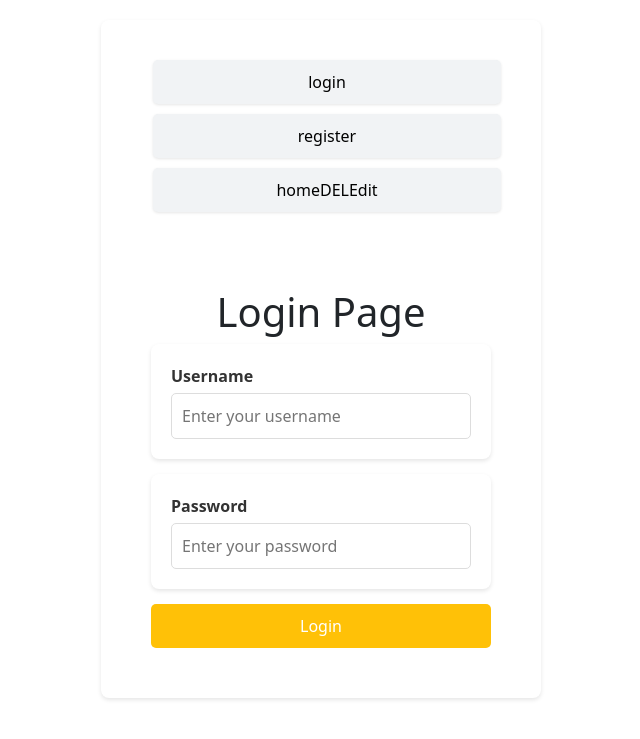
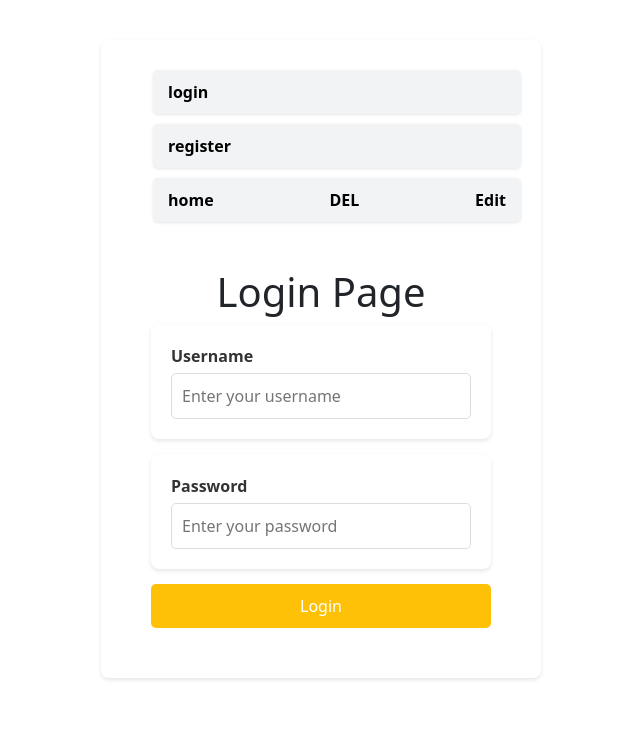
Before and after one commit to topshager/dropnox-django, a React (Vite) app in the folder frontend/: page / in a window 1280 px wide. Shown: the part 201-940 px from the top of the page, without its empty margins (319-959 px from the left). Built offline with nearby package versions, Linux system fonts and the light colour scheme.

Commit message:
update bin.css

```diff
--- a/frontend/src/pages/bin/bin.css
+++ b/frontend/src/pages/bin/bin.css
@@ -0,0 +1,92 @@
+body {
+  font-family: Arial, sans-serif;
+  background-color: #f4f4f4;
+  margin: 0;
+  padding: 0;
+  display: flex;
+  justify-content: center;
+  align-items: center;
+  height: 100vh;
+}
+
+.container {
+  width: 80%;
+  max-width: 800px;
+  background: #fff;
+  padding: 20px;
+  border-radius: 10px;
+  box-shadow: 0 0 10px rgba(0, 0, 0, 0.1);
+  text-align: center;
+}
+
+h1 {
+  color: #333;
+}
+
+h2 {
+  color: #555;
+  margin-top: 20px;
+}
+
+ul {
+  list-style: none;
+  padding: 0;
+}
+
+li {
+  background: #f9f9f9;
+  margin: 10px 0;
+  padding: 10px;
+  border-radius: 5px;
+  display: flex;
+  justify-content: space-between;
+  align-items: center;
+  transition: background 0.3s ease;
+}
+
+li:hover {
+  background: #ddd;
+}
+
+a {
+  text-decoration: none;
+  color: #007bff;
+  font-weight: bold;
+}
+
+a:hover {
+  text-decoration: underline;
+}
+
+.file-list {
+  margin-top: 20px;
+}
+
+.File {
+  display: flex;
+  flex-direction: column;
+  align-items: center;
+}
+
+.File p {
+  margin: 5px 0;
+}
+
+button {
+  background: #007bff;
+  color: white;
+  border: none;
+  padding: 5px 10px;
+  cursor: pointer;
+  border-radius: 5px;
+  transition: background 0.3s ease;
+}
+
+button:hover {
+  background: #0056b3;
+}
+
+.error {
+  color: red;
+  font-weight: bold;
+}
```
